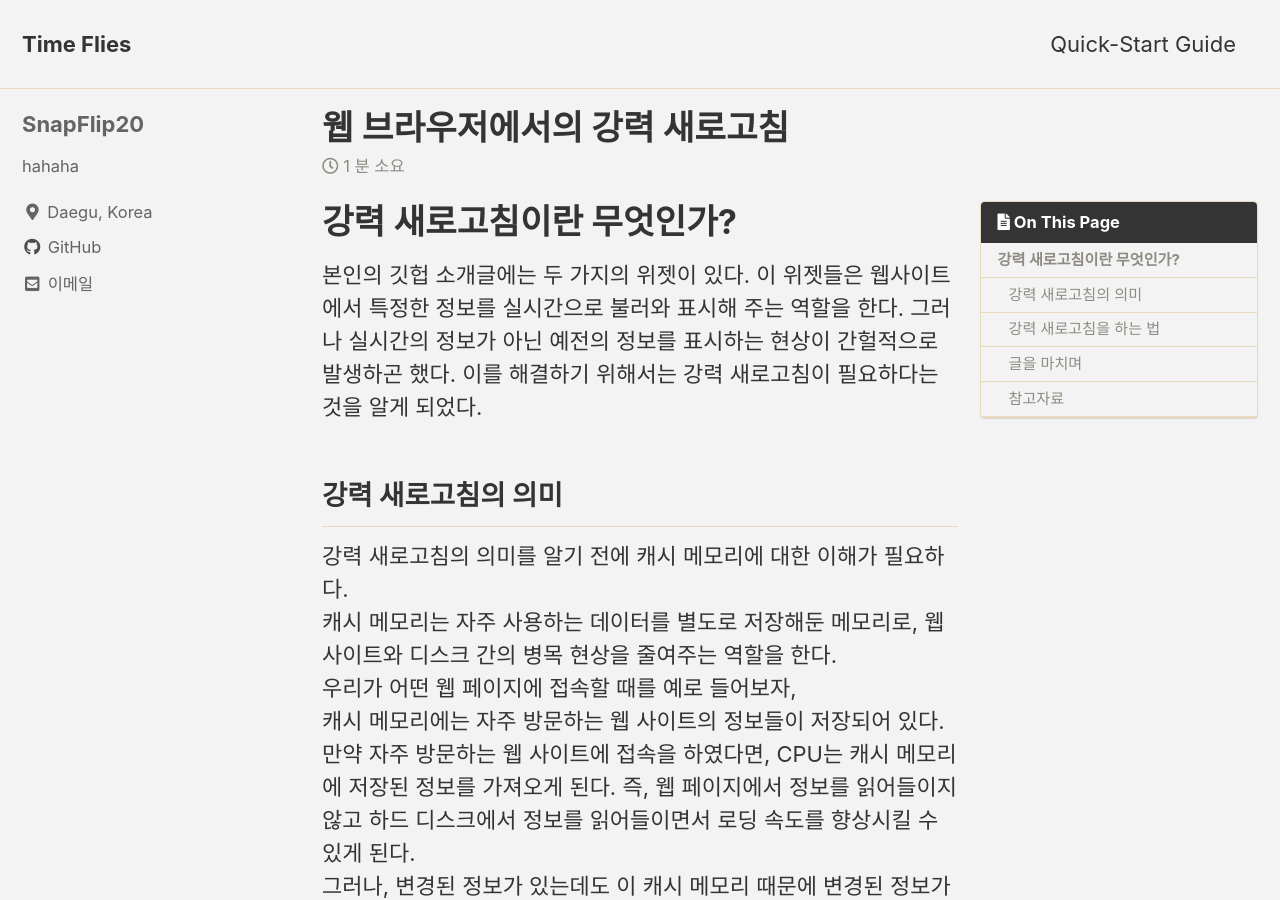
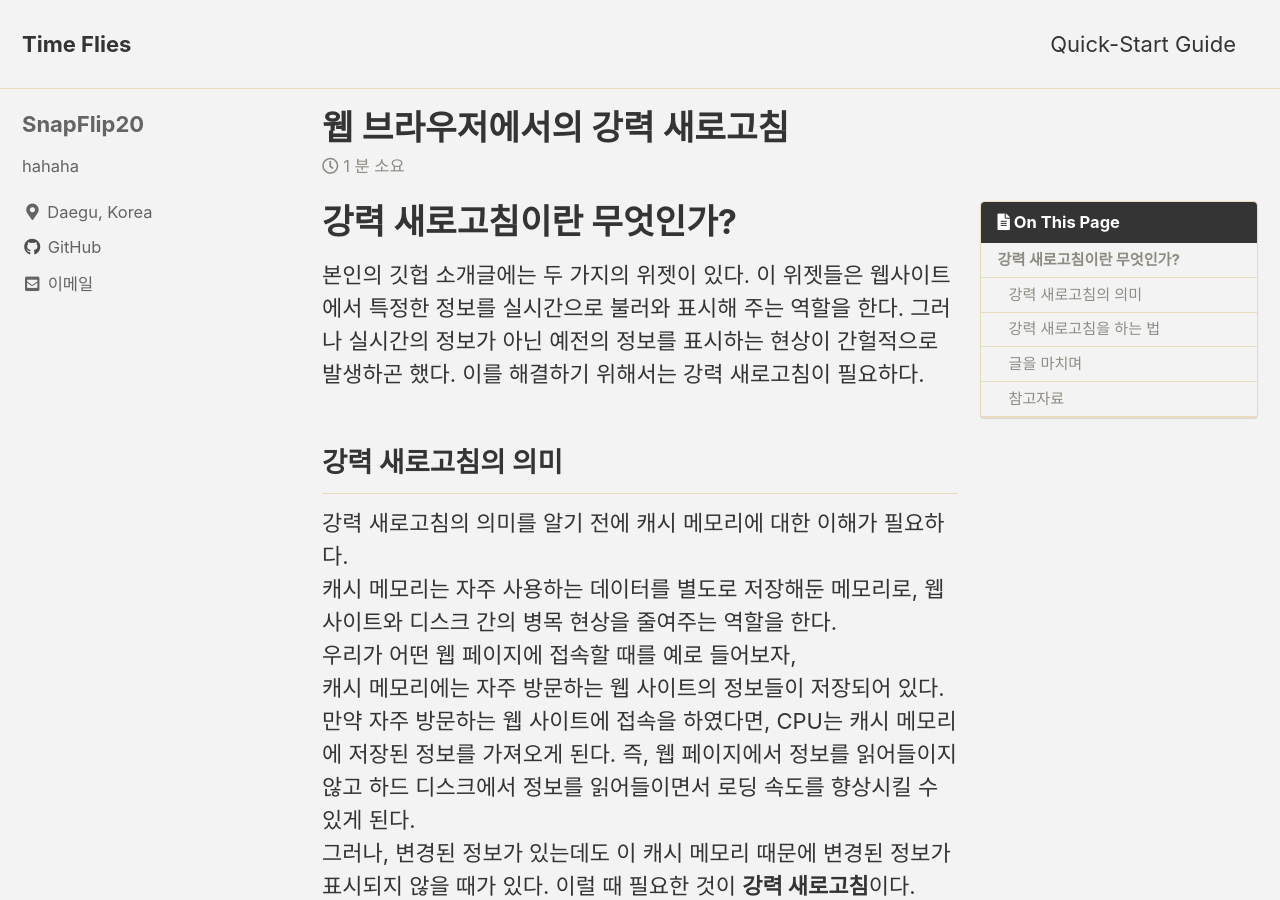
Before and after one commit to SnapFlip20/snapflip20.github.io, a Jekyll site: the page built from _posts/2020-11-17-til1.md, in a window 1280 px wide and 900 px high. Built offline with Jekyll 4.4.1, drawn with Linux system fonts in a browser that asks for light colours; cached includes are drawn as plain includes.

Commit message:
new post

```diff
--- a/_posts/2020-11-17-til1.md
+++ b/_posts/2020-11-17-til1.md
@@ -17,7 +17,7 @@ comments: true
 ---
 
 # 강력 새로고침이란 무엇인가?
-본인의 깃헙 소개글에는 두 가지의 위젯이 있다. 이 위젯들은 웹사이트에서 특정한 정보를 실시간으로 불러와 표시해 주는 역할을 한다. 그러나 실시간의 정보가 아닌 예전의 정보를 표시하는 현상이 간헐적으로 발생하곤 했다. 이를 해결하기 위해서는 강력 새로고침이 필요하다는 것을 알게 되었다.
+본인의 깃헙 소개글에는 두 가지의 위젯이 있다. 이 위젯들은 웹사이트에서 특정한 정보를 실시간으로 불러와 표시해 주는 역할을 한다. 그러나 실시간의 정보가 아닌 예전의 정보를 표시하는 현상이 간헐적으로 발생하곤 했다. 이를 해결하기 위해서는 강력 새로고침이 필요하다.
 
 ## 강력 새로고침의 의미
 강력 새로고침의 의미를 알기 전에 캐시 메모리에 대한 이해가 필요하다.
```
